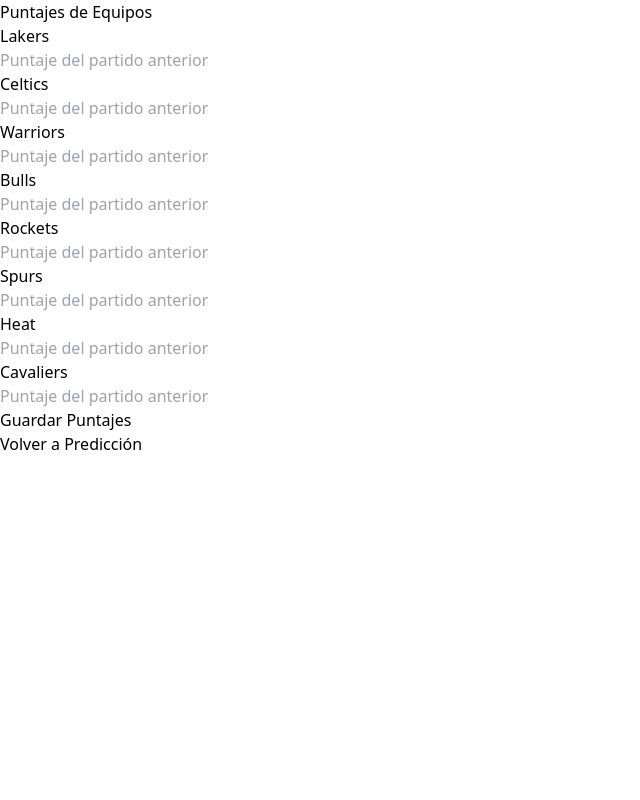
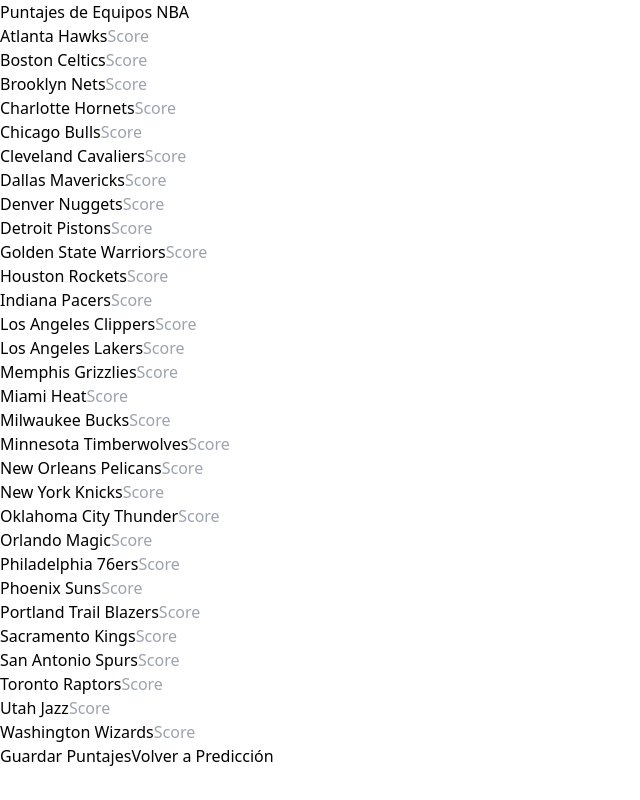
Before and after one commit to frank1411/NBA, a React (Vite) app: page /team-scores in a window 1280 px wide. Shown: the whole page, without its empty margins (0-640 px from the left). Built offline with nearby package versions, Linux system fonts and the light colour scheme.

Commit message:
Actualizar lista de equipos NBA en TeamScores, ordenados alfabéticamente

```diff
--- a/src/components/TeamScores.jsx
+++ b/src/components/TeamScores.jsx
@@ -2,18 +2,19 @@
 import { Link } from 'react-router-dom';
 
 function TeamScores() {
-  const [teams, setTeams] = useState([]);
+    const teams = [
+        'Atlanta Hawks', 'Boston Celtics', 'Brooklyn Nets', 'Charlotte Hornets',
+        'Chicago Bulls', 'Cleveland Cavaliers', 'Dallas Mavericks', 'Denver Nuggets',
+        'Detroit Pistons', 'Golden State Warriors', 'Houston Rockets',
+        'Indiana Pacers', 'Los Angeles Clippers', 'Los Angeles Lakers',
+        'Memphis Grizzlies', 'Miami Heat', 'Milwaukee Bucks',
+        'Minnesota Timberwolves', 'New Orleans Pelicans', 'New York Knicks',
+        'Oklahoma City Thunder', 'Orlando Magic', 'Philadelphia 76ers',
+        'Phoenix Suns', 'Portland Trail Blazers', 'Sacramento Kings',
+        'San Antonio Spurs', 'Toronto Raptors', 'Utah Jazz', 'Washington Wizards'
+      ];
+
   const [scores, setScores] = useState({});
-
-  useEffect(() => {
-    // Aquí podrías cargar los nombres de los equipos
-    // Por ahora, usaremos una lista de ejemplo
-    const teamList = [
-      'Lakers', 'Celtics', 'Warriors', 'Bulls',
-      'Rockets', 'Spurs', 'Heat', 'Cavaliers'
-    ];
-    setTeams(teamList);
-  }, []);
 
   const handleScoreChange = (team, score) => {
     setScores(prev => ({
@@ -23,40 +24,37 @@
   };
 
   const handleSaveScores = () => {
-    // Aquí implementaremos la lógica para guardar los puntajes
     console.log('Scores to save:', scores);
     alert('Puntajes guardados');
   };
 
   return (
     <div className="container mx-auto p-6">
-      <h1 className="text-3xl font-bold text-center mb-6">Puntajes de Equipos</h1>
+      <h1 className="text-3xl font-bold text-center mb-6">Puntajes de Equipos NBA</h1>
 
-      <div className="grid md:grid-cols-2 gap-4">
+      <div className="grid grid-cols-2 md:grid-cols-3 lg:grid-cols-5 gap-4">
         {teams.map(team => (
-          <div key={team} className="bg-white shadow-md rounded-lg p-4">
-            <h2 className="text-xl font-semibold mb-3">{team}</h2>
+          <div key={team} className="bg-white shadow-md rounded-lg p-3 flex items-center justify-between">
+            <span className="text-sm font-semibold mr-2 truncate">{team}</span>
             <input
               type="number"
-              placeholder="Puntaje del partido anterior"
+              placeholder="Score"
               value={scores[team] || ''}
               onChange={(e) => handleScoreChange(team, e.target.value)}
-              className="w-full p-2 border rounded"
+              className="w-16 p-1 text-center border rounded text-sm"
+              maxLength="4"
             />
           </div>
         ))}
       </div>
 
-      <div className="mt-6 text-center">
+      <div className="mt-6 text-center space-x-4">
         <button
           onClick={handleSaveScores}
           className="bg-blue-500 text-white px-6 py-2 rounded hover:bg-blue-600"
         >
           Guardar Puntajes
         </button>
-      </div>
-
-      <div className="mt-4 text-center">
         <Link
           to="/"
           className="text-blue-500 hover:underline"
```
